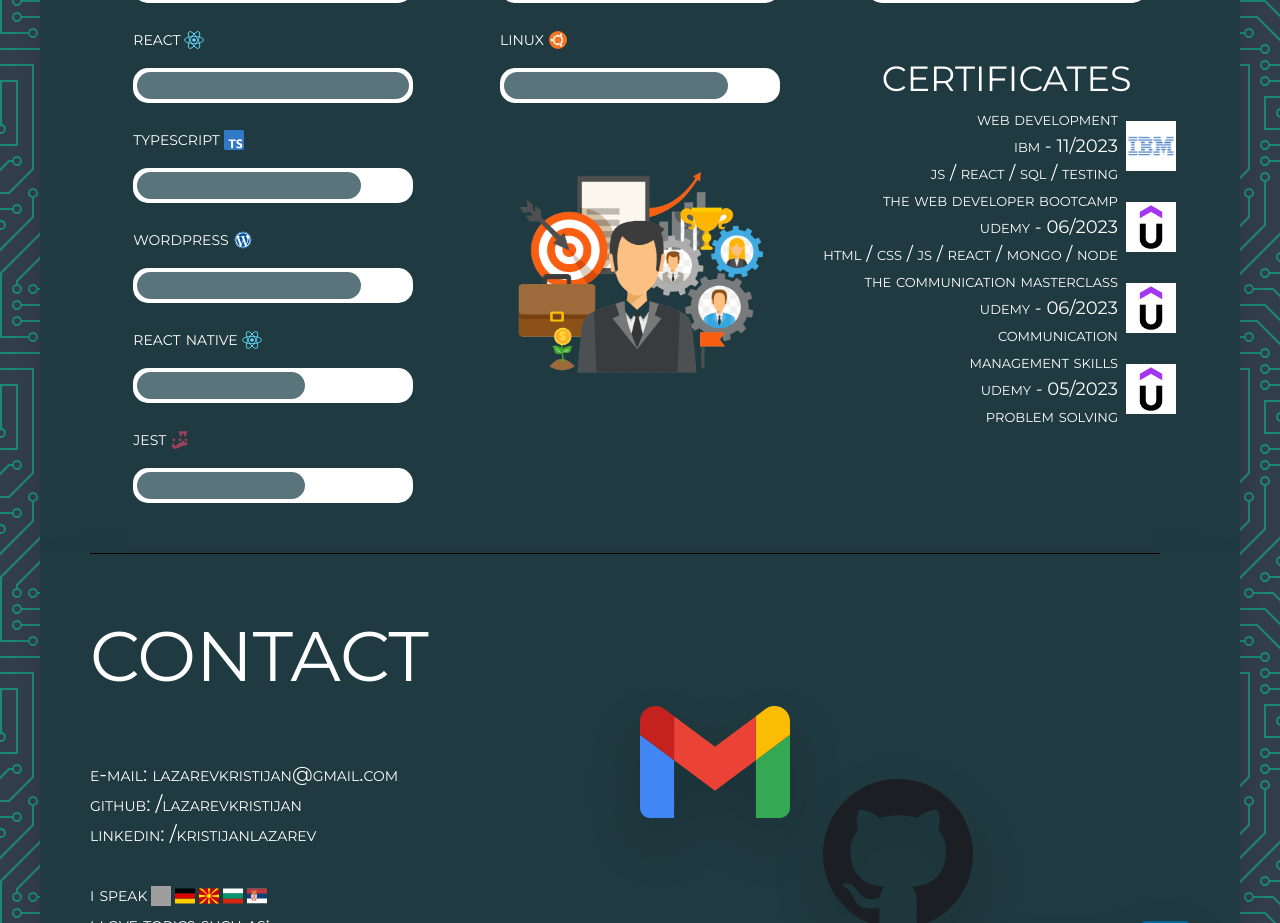
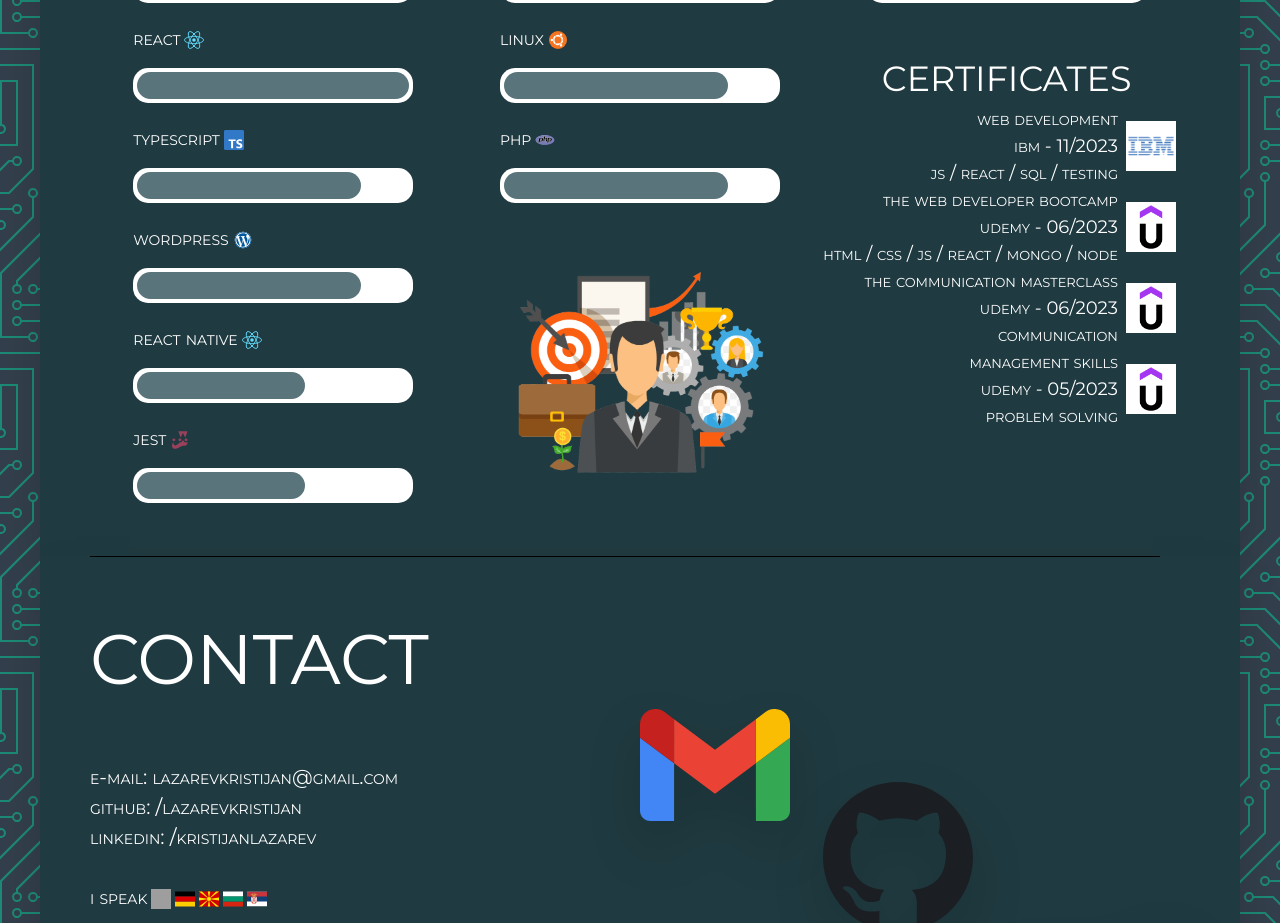
Before and after one commit to lazarevkristijan/Portfolio, a Next.js app: page / in a window 1280 px wide. Shown: the part 3520-4443 px from the top of the page. Built offline with nearby package versions, Linux system fonts and the light colour scheme; grey boxes are pictures that could not be loaded.

Commit message:
add php to skills

```diff
--- a/constants/index.js
+++ b/constants/index.js
@@ -134,6 +134,10 @@ export const backEndSkills = [
   },
   {
     name: "linux",
+    level: "w-4/5",
+  },
+  {
+    name: "php",
     level: "w-4/5",
   },
 ]
```
Also changed, not shown: public/skillIcons/php.svg (added).
